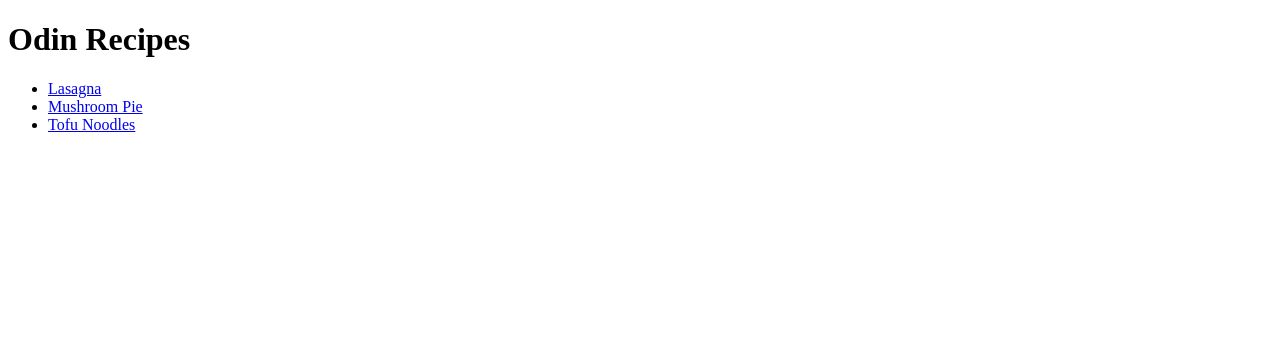
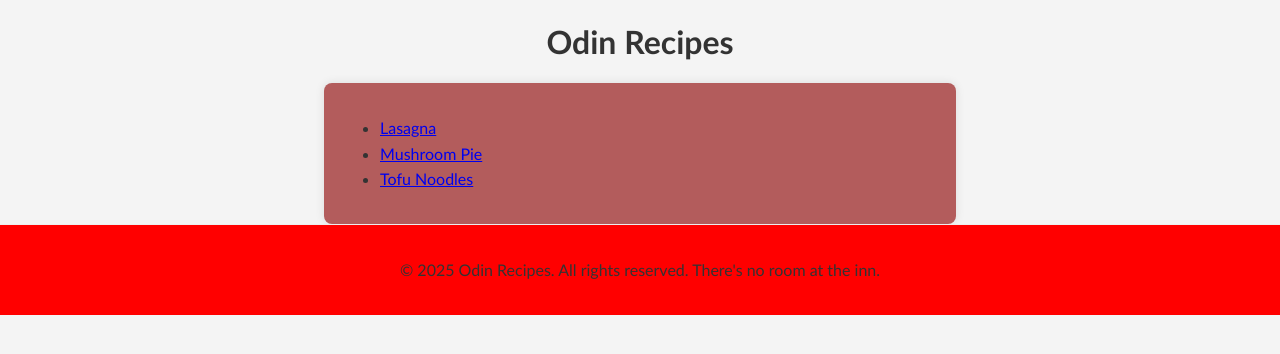
Before and after one commit to cafoala/odin-course, a plain HTML site: page odin-recipes/index.html in a window 1280 px wide. Drawn offline with Linux system fonts and the light colour scheme.

Commit message:
feat: add link to stylesheet and add classes

```diff
--- a/odin-recipes/index.html
+++ b/odin-recipes/index.html
@@ -4,13 +4,22 @@
     <meta charset="UTF-8">
     <meta name="viewport" content="width=device-width, initial-scale=1.0">
     <title>Odin Recipes</title>
+    <link rel="stylesheet" href="styles.css">
 </head>
 <body>
+
     <h1> Odin Recipes </h1>
-    <ul>
-        <li><a href="recipes/lasagna.html">Lasagna</a></li>
-        <li><a href="recipes/mushroom_pie.html">Mushroom Pie</a></li>
-        <li><a href="recipes/tofu_noodles.html">Tofu Noodles</a></li>
-    </ul>
+
+    <div class="recipe-list">
+        <ul>
+            <li><a href="recipes/lasagna.html">Lasagna</a></li>
+            <li><a href="recipes/mushroom_pie.html">Mushroom Pie</a></li>
+            <li><a href="recipes/tofu_noodles.html">Tofu Noodles</a></li>
+        </ul>
+    </div>
+
+<div class ="footer-text">
+    <p>&copy; 2025 Odin Recipes. All rights reserved. There's no room at the inn.</p>
+</div>
 </body>
 </html>
```
